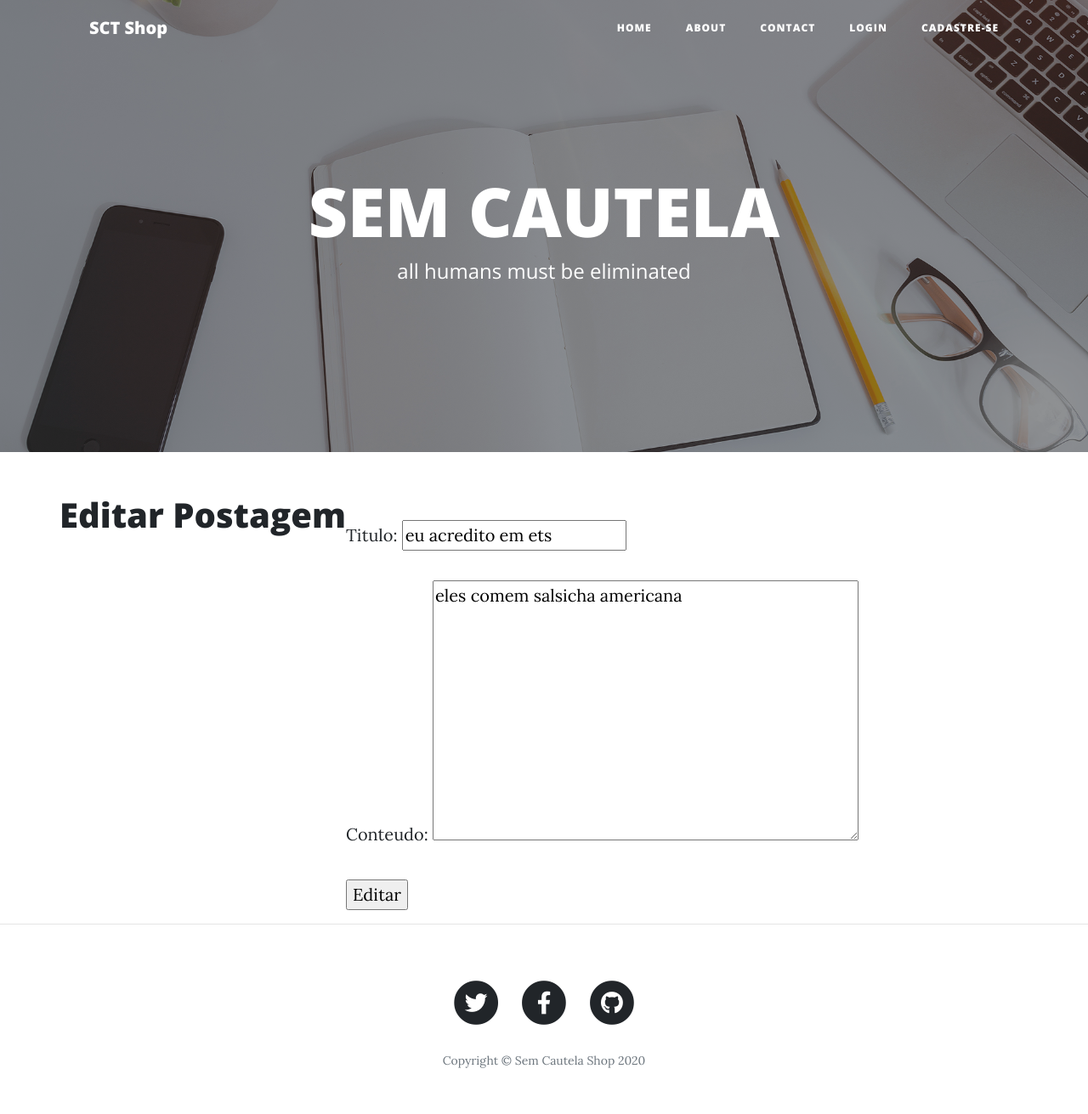
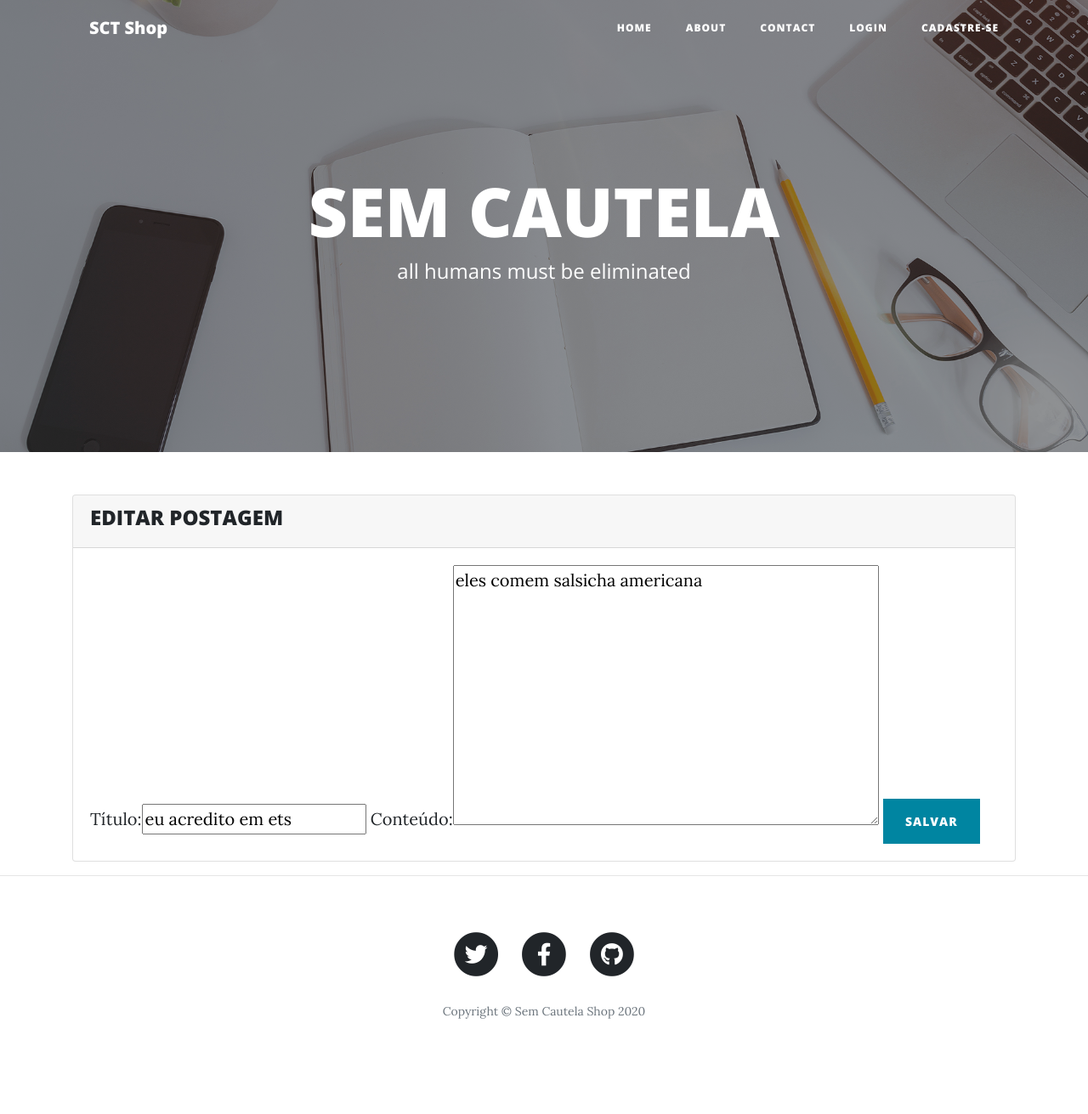
Before and after one commit to izzyandrade/curso-django, a Django app: page /post/edit/12 in a window 1280 px wide. Shown: the top 1311 px of the page at 85% size. After the commit the page ends 1199 px from the top, so only its background shows below. Run offline with Django 3.2, Linux system fonts and the light colour scheme; data comes from the database, SQL or seed files in the repository; both versions use the stored data as it was after the commit; some libraries are stand-ins or nearby versions.

Commit message:
criação da model Categoria

```diff
--- a/blog/models.py
+++ b/blog/models.py
@@ -12,16 +12,29 @@ class PublishedManager(models.Manager):
         return super(PublishedManager, self).get_queryset()\
                                             .filter(status='publicado')
 
+class Category(models.Model):
+    nome = models.CharField(max_length=100)
+    publicado = models.DateTimeField(default=timezone.now)
+    criado = models.DateTimeField(auto_now_add=True)
+
+    class Meta:
+        verbose_name = "Categoria"
+        verbose_name_plural = "Categorias"
+
+    def __str__(self):
+        return self.nome
+
 class Post(models.Model):
     STATUS = (
         ('rascunho','Rascunho'),
         ('publicado','Publicado'),
     )
-    titulo = models.CharField(max_length=250)
+    titulo = models.CharField(verbose_name="Título", max_length=250)
     slug   = models.SlugField(max_length=250) #https://site.com/noticias/campeonato-brasileiro-2020/01/02/2020
-    autor  = models.ForeignKey(User,
-                               on_delete=models.CASCADE)
-    conteudo = models.TextField()
+    autor  = models.ForeignKey(User, on_delete=models.CASCADE)
+    categoria = models.ManyToManyField(Category, related_name="get_posts")
+    imagem = models.ImageField(upload_to="blog", blank=True, null=True)
+    conteudo = models.TextField(verbose_name="Conteúdo")
     publicado = models.DateTimeField(default=timezone.now)
     criado = models.DateTimeField(auto_now_add=True)
     alterado = models.DateTimeField(auto_now=True)
@@ -43,8 +56,7 @@ class Post(models.Model):
     class Meta:
         ordering = ('-publicado',)
 
-    def __str__(self):
-        return self.titulo
+
 
 @receiver(post_save, sender=Post)
 def insert_slug(sender, instance, **kwargs):
--- a/blog/templates/blog/post_edit.html
+++ b/blog/templates/blog/post_edit.html
@@ -1,10 +1,19 @@
 {% extends 'base.html' %}
+{% load bootstrap %}
 {% block title %} Editar Postagem {% endblock title %}
-
 {% block content %}
-<h1>Editar Postagem</h1>
-<form action="" method="post">{% csrf_token %}
-    {{form.as_p}}
-    <input type="submit" value="Editar">
-</form>
+<div class="container justify-content-center">
+    <div class="card"">
+        <div class="card-header">
+           <h4>EDITAR POSTAGEM</h4>
+        </div>
+        <div class="card-body">
+             <form action="" method="post">
+                {% csrf_token %}
+                {{ form|bootstrap }}
+             <button type="submit" class="btn btn-primary">SALVAR</button>
+             </form>
+        </div>
+    </div>
+</div>
 {% endblock content %}
--- a/templates/registration/login.html
+++ b/templates/registration/login.html
@@ -2,7 +2,8 @@
 {% load bootstrap %}
 {% block title %} Login {% endblock title %}
 {% block content %}
-    <div class="card" style="margin: auto; align-items: center">
+<div class="container justify-content-center">
+    <div class="card"">
         <div class="card-header">
            <h4>LOGIN</h4>
         </div>
@@ -11,7 +12,8 @@
                 {% csrf_token %}
                 {{ form|bootstrap }}
              <button type="submit" class="btn btn-primary">Login</button>
-        </form>
+             </form>
         </div>
     </div>
+</div>
 {% endblock content %}
```
Also changed, not shown: blog/admin.py (+8 -2 lines), blog/templates/blog/post_delete.html (+14 -5 lines), blog/templates/blog/post_detail.html (+6 -5 lines), blog/templates/blog/post_new.html (+15 -5 lines), blog/migrations/0003_auto_20200601_0045.py (added), db.sqlite3.
